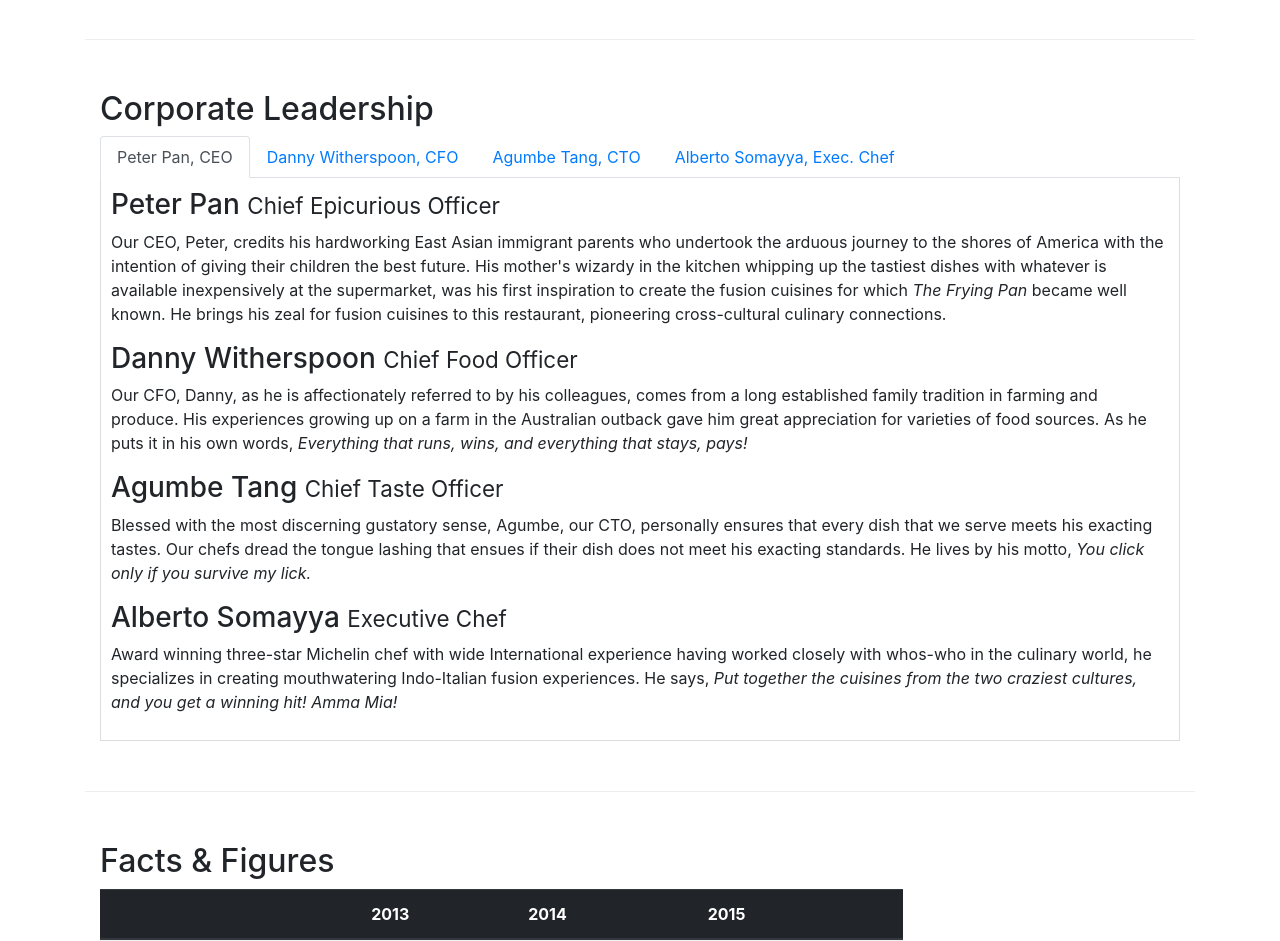
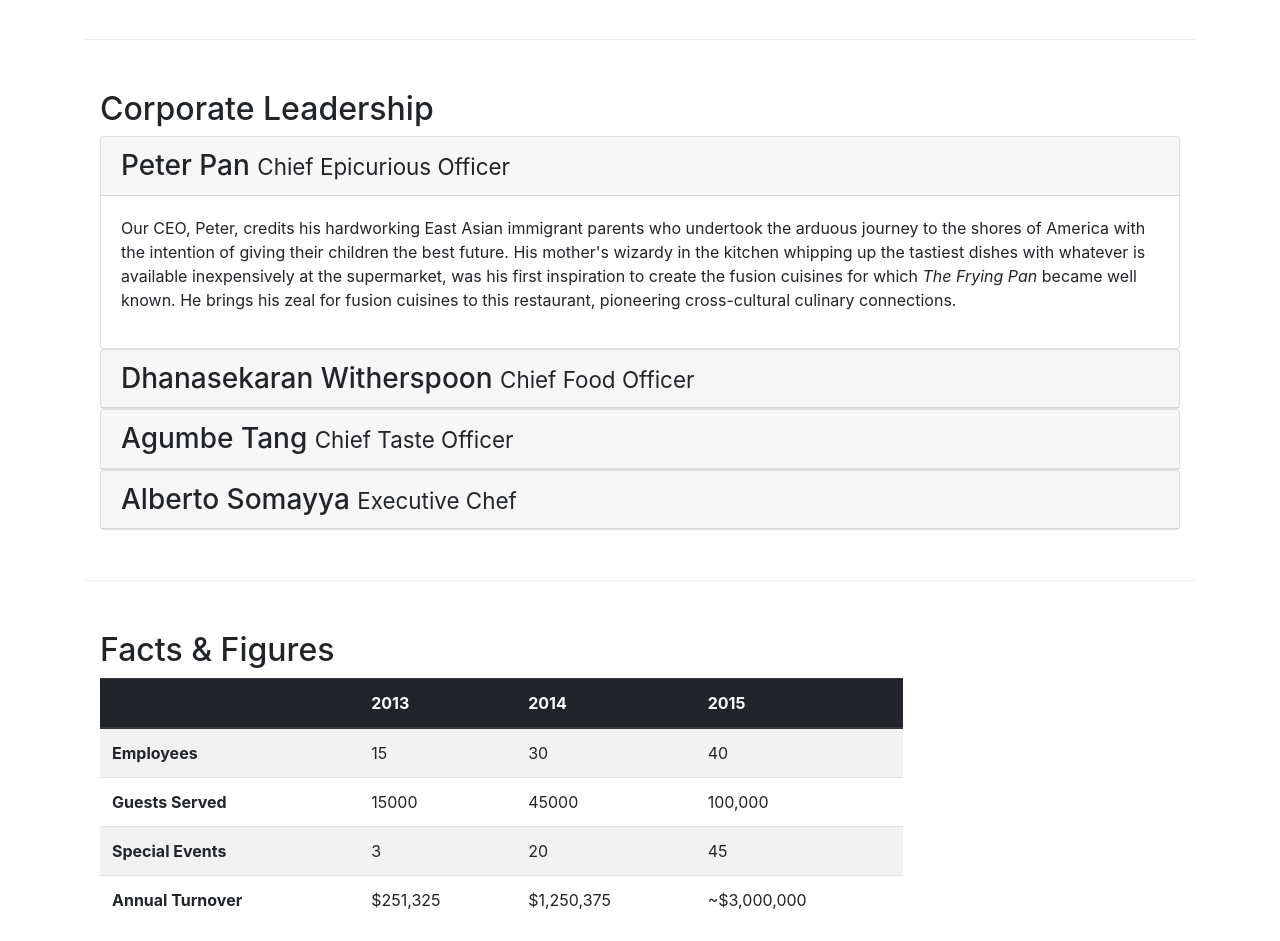
Before and after one commit to Jeongk8/JeongKim-bootstrap, a website: page aboutus.html in a window 1280 px wide. Shown: the part 940-1881 px from the top of the page. Drawn offline with nearby package versions, Linux system fonts and the light colour scheme.

Commit message:
accrodion converted

```diff
--- a/aboutus.html
+++ b/aboutus.html
@@ -113,54 +113,88 @@
                 <h2>Corporate Leadership</h2>
 
 
-                    <ul class="nav nav-tabs">
-                        <li class="nav-item">
-                          <a class="nav-link active" href="#peter"
-                            role="tab" data-toggle="tab">Peter Pan, CEO</a>
-                        </li>
-                        <li class="nav-item">
-                          <a class="nav-link" href="#danny" role="tab"
-                            data-toggle="tab">Danny Witherspoon, CFO</a>
-                        </li>
-                        <li class="nav-item">
-                          <a class="nav-link" href="#agumbe"role="tab"
-                            data-toggle="tab">Agumbe Tang, CTO</a>
-                        </li>
-                        <li class="nav-item">
-                          <a class="nav-link" href="#alberto" role="tab"
-                            data-toggle="tab">Alberto Somayya, Exec. Chef</a>
-                        </li>
-                    </ul>
+                    <div id="accordion">
+
+                        <div class="card">
+                            <div class="card-header" role="tab" id="peterhead">
+                            <h3 class="mb-0">
+                                <a data-toggle="collapse" data-target="#peter">
+                                Peter Pan <small>Chief Epicurious Officer</small>
+                                </a>
+                            </h3>
+                            </div>
+                            <div class="collapse show" id="peter" data-parent="#accordion">
+                                <div class="card-body">
+                                    <p class="d-none d-sm-block">
+                                        Our CEO, Peter, credits his hardworking East Asian immigrant parents who undertook the arduous journey to the shores of America with the intention of giving their children the best future. His mother's wizardy in the kitchen whipping up the tastiest dishes with whatever is available inexpensively at the supermarket, was his first inspiration to create the fusion cuisines for which <em>The Frying Pan</em> became well known. He brings his zeal for fusion cuisines to this restaurant, pioneering cross-cultural culinary connections.
+                                    </p>
+                                </div>
+                            </div>
+                        </div>
 
 
-        <div class="tab-content">
 
-                    <div role="tabpanel" class="tab-pane fade show active" id="peter">
-                        <h3>Peter Pan <small>Chief Epicurious Officer</small></h3>
-                        <p>Our CEO, Peter, credits his hardworking East Asian immigrant parents who undertook the arduous journey to the shores of America with the intention of giving their children the best future. His mother's wizardy in the kitchen whipping up the tastiest dishes with whatever is available inexpensively at the supermarket, was his first inspiration to create the fusion cuisines for which <em>The Frying Pan</em> became well known. He brings his zeal for fusion cuisines to this restaurant, pioneering cross-cultural culinary connections.</p>
-                    </div>
+                         <div class="card">
+                            <div class="card-header" role="tab" id="dannyhead">
+                            <h3 class="mb-0">
+                                <a class="collapsed" data-toggle="collapse" data-target="#danny">
+                                Dhanasekaran Witherspoon <small>Chief Food Officer</small>
+                                    </a>
+                                </h3>
+                            </div>
+                            <div class="collapse" id="danny" data-parent="#accordion">
+                                <div class="card-body">
+                                    <p class="d-none d-sm-block">
+                                        Our CFO, Danny, as he is affectionately referred to by his colleagues, comes from a long established family tradition in farming and produce. His experiences growing up on a farm in the Australian outback gave him great appreciation for varieties of food sources. As he puts it in his own words, <em>Everything that runs, wins, and everything that stays, pays!</em>
+                                    </p>
+                                </div>
+                            </div>
+                        </div>
 
-                    <div role="tabpanel" class="tab-pane fade show active" id="danny">
-                        <h3>Danny Witherspoon <small>Chief Food Officer</small></h3>
-                        <p>Our CFO, Danny, as he is affectionately referred to by his colleagues, comes from a long established family tradition in farming and produce. His experiences growing up on a farm in the Australian outback gave him great appreciation for varieties of food sources. As he puts it in his own words, <em>Everything that runs, wins, and everything that stays, pays!</em></p>
-                    </div>
+                        <div class="card">
+                                <div class="card-header" role="tab" id="agumbehead">
+                                <h3 class="mb-0">
+                                    <a class="collapsed" data-toggle="collapse" data-target="#agumbe">
+                                    Agumbe Tang <small>Chief Taste Officer</small>
+                                    </a>
+                                </h3>
+                            </div>
+                            <div class="collapse" id="agumbe" data-parent="#accordion">
+                                <div class="card-body">
+                                    <p class="d-none d-sm-block">
+                                        Blessed with the most discerning gustatory sense, Agumbe, our CTO, personally ensures that every dish that we serve meets his exacting tastes. Our chefs dread the tongue lashing that ensues if their dish does not meet his exacting standards. He lives by his motto, <em>You click only if you survive my lick.</em>
 
-                    <div role="tabpanel" class="tab-pane fade show active" id="agumbe">
-                        <h3>Agumbe Tang <small>Chief Taste Officer</small></h3>
-                        <p>Blessed with the most discerning gustatory sense, Agumbe, our CTO, personally ensures that every dish that we serve meets his exacting tastes. Our chefs dread the tongue lashing that ensues if their dish does not meet his exacting standards. He lives by his motto, <em>You click only if you survive my lick.</em></p>
-                    </div>
+                                    </p>
+                                </div>
+                            </div>
+                        </div>
 
-                    <div role="tabpanel" class="tab-pane fade show active" id="alberto">
-                        <h3>Alberto Somayya <small>Executive Chef</small></h3>
-                        <p>Award winning three-star Michelin chef with wide International experience having worked closely with whos-who in the culinary world, he specializes in creating mouthwatering Indo-Italian fusion experiences. He says, <em>Put together the cuisines from the two craziest cultures, and you get a winning hit! Amma Mia!</em></p>
-                    </div>
+                        <div class="card">
+                                <div class="card-header" role="tab" id="albertohead">
+                                <h3 class="mb-0">
+                                    <a class="collapsed" data-toggle="collapse" data-target="#alberto">
+                                    Alberto Somayya <small>Executive Chef</small>
+                                    </a>
+                                </h3>
+                            </div>
+                            <div class="collapse" id="alberto" data-parent="#accordion">
+                                <div class="card-body">
+                                    <p class="d-none d-sm-block">
+                                        Award winning three-star Michelin chef with wide International experience having worked closely with whos-who in the culinary world, he specializes in creating mouthwatering Indo-Italian fusion experiences. He says, <em>Put together the cuisines from the two craziest cultures, and you get a winning hit! Amma Mia!</em>
+                                    </p>
+                                </div>
+                            </div>
+                        </div>
 
 
 
 
 
 
-        </div>
+
+
+
+                    </div>
 
 
 
```
